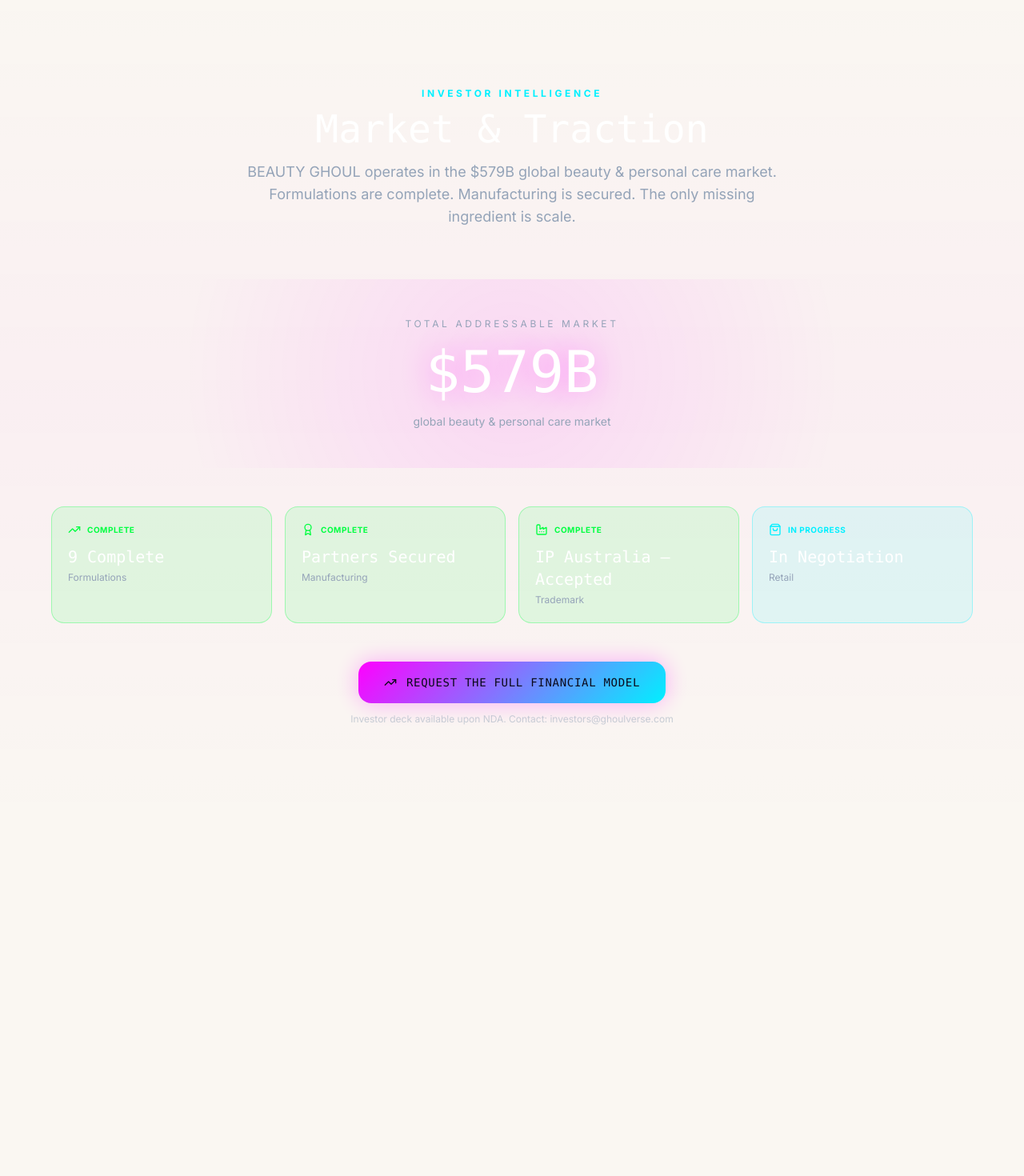
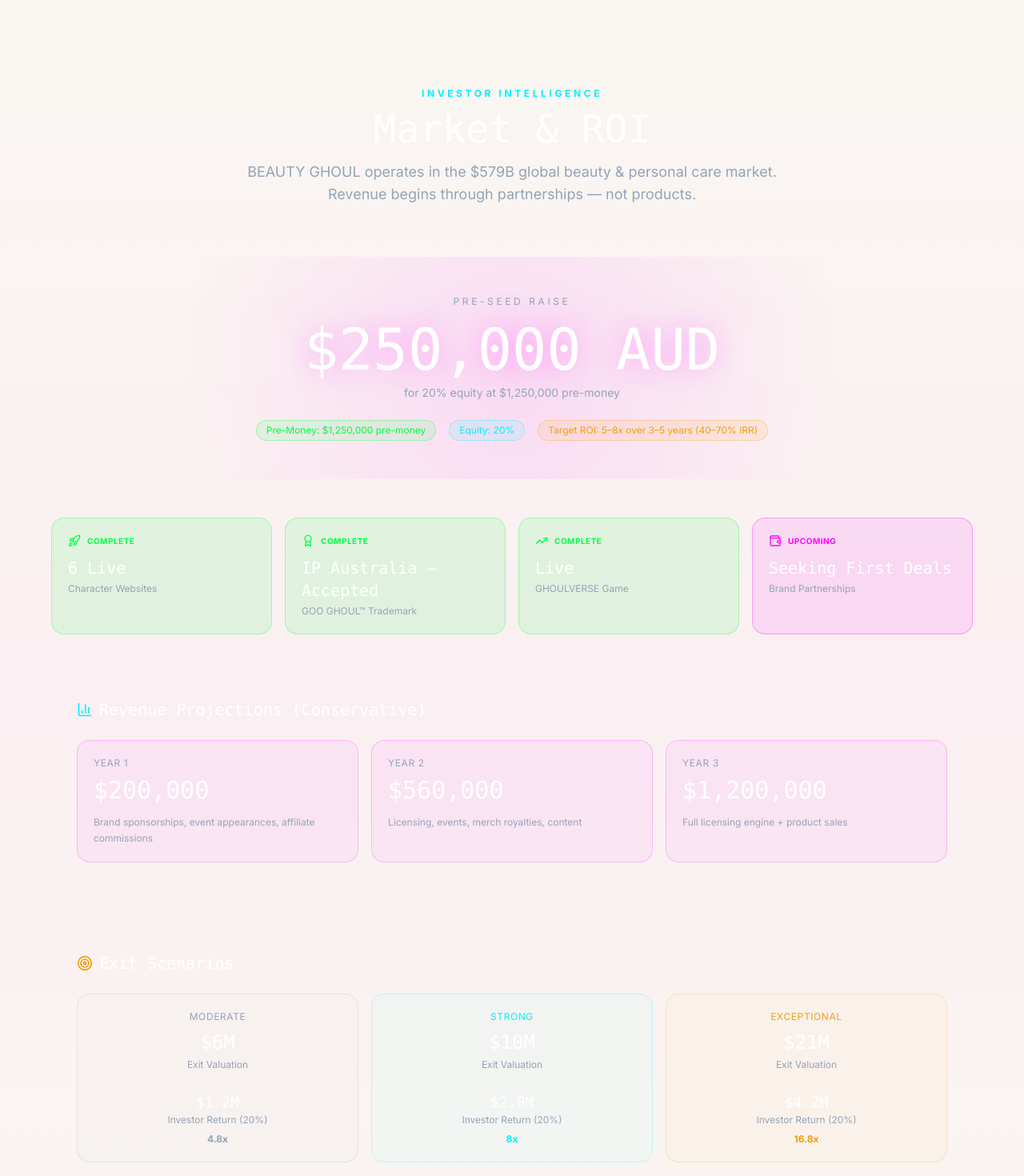
Before and after one commit to Ghoulverse/BeautyGhoul, a React (Vite) app: page / in a window 1280 px wide. Shown: the part 6120-7590 px from the top of the page at 80% size. Built offline with nearby package versions, Linux system fonts and the light colour scheme.

Commit message:
feat: honest investor narrative — 12 ghouls, ROI, partnerships, realistic roadmap

```diff
--- a/src/components/InvestorCTA.tsx
+++ b/src/components/InvestorCTA.tsx
@@ -2,11 +2,13 @@
 import { Mail, Download, ExternalLink } from 'lucide-react';
 
 export default function InvestorCTA() {
+  const liveGhouls = config.crossLinks.filter((g) => g.id !== 'ghoulverse' && g.live).length;
+  const totalGhouls = config.crossLinks.filter((g) => g.id !== 'ghoulverse').length;
+
   return (
     <section className="relative py-24 md:py-32 px-4 overflow-hidden">
       <div className="max-w-4xl mx-auto">
         <div className="glass-glow rounded-2xl p-10 md:p-16 text-center relative overflow-hidden">
-          {/* Glow effects */}
           <div className="absolute -top-20 -left-20 w-60 h-60 rounded-full opacity-20 blur-[80px]" style={{ background: '#ff00ff' }} />
           <div className="absolute -bottom-20 -right-20 w-60 h-60 rounded-full opacity-20 blur-[80px]" style={{ background: '#00f0ff' }} />
 
@@ -20,9 +22,8 @@
               Invest in the GHOULVERSE
             </h2>
             <p className="text-[#94a3b8] max-w-xl mx-auto mb-10 text-lg">
-              We are building the Marvel of cleaning. Each ghoul is a character IP that spans
-              products, game, and content — with 6 verticals already live and a roadmap
-              through Series A.
+              We are building the Pixar of household science. {totalGhouls} ghouls across {totalGhouls} verticals —
+              character IP first, partnerships second, products last. {liveGhouls} sites live, {totalGhouls - liveGhouls} in development.
             </p>
 
             <div className="flex flex-col sm:flex-row gap-4 justify-center mb-8">
@@ -46,12 +47,12 @@
             <div className="flex flex-wrap items-center justify-center gap-4 text-[#94a3b8]/60 text-xs">
               <span className="flex items-center gap-1.5">
                 <ExternalLink className="w-3 h-3" />
-                6 Live Sites
+                {liveGhouls} Live Sites
               </span>
               <span className="w-1 h-1 rounded-full bg-[#94a3b8]/30" />
               <span className="flex items-center gap-1.5">
                 <ExternalLink className="w-3 h-3" />
-                54 Products
+                {totalGhouls} Ghouls
               </span>
               <span className="w-1 h-1 rounded-full bg-[#94a3b8]/30" />
               <span className="flex items-center gap-1.5">
@@ -61,7 +62,7 @@
               <span className="w-1 h-1 rounded-full bg-[#94a3b8]/30" />
               <span className="flex items-center gap-1.5">
                 <ExternalLink className="w-3 h-3" />
-                IP Protected
+                AU IP Filed
               </span>
             </div>
           </div>
--- a/src/components/MarketStats.tsx
+++ b/src/components/MarketStats.tsx
@@ -1,9 +1,7 @@
 import { config } from '@/data/ghoul.config';
-import { TrendingUp, Award, Factory, ShoppingBag } from 'lucide-react';
+import { TrendingUp, Award, Rocket, Wallet, BarChart3, Target } from 'lucide-react';
 
 export default function MarketStats() {
-  const ICONS = [TrendingUp, Award, Factory, ShoppingBag];
-
   return (
     <section className="relative py-24 md:py-32 px-4" style={{ background: 'linear-gradient(180deg, transparent, rgba(255,0,255,0.03), transparent)' }}>
       <div className="max-w-6xl mx-auto">
@@ -12,27 +10,35 @@
             Investor Intelligence
           </span>
           <h2 className="font-mono text-4xl md:text-5xl text-white mb-4">
-            Market & Traction
+            Market & ROI
           </h2>
           <p className="text-[#94a3b8] max-w-2xl mx-auto text-lg">
-            {config.name} operates in the {config.marketSize}. Formulations are complete.
-            Manufacturing is secured. The only missing ingredient is scale.
+            {config.name} operates in the {config.marketSize}.
+            Revenue begins through partnerships — not products.
           </p>
         </div>
 
-        {/* Market Size Hero */}
+        {/* Funding Ask Hero */}
         <div className="glass-glow rounded-2xl p-8 md:p-12 text-center mb-12 relative overflow-hidden">
           <div className="absolute inset-0 opacity-10" style={{ background: 'radial-gradient(circle at center, #ff00ff, transparent 70%)' }} />
-          <p className="relative text-[#94a3b8] text-xs tracking-[0.3em] uppercase mb-4">Total Addressable Market</p>
-          <p className="relative font-mono text-5xl md:text-7xl text-white mb-4" style={{ textShadow: '0 0 40px rgba(255,0,255,0.4)' }}>
-            {config.marketSize.split(' ')[0]}
+          <p className="relative text-[#94a3b8] text-xs tracking-[0.3em] uppercase mb-4">Pre-Seed Raise</p>
+          <p className="relative font-mono text-5xl md:text-7xl text-white mb-2" style={{ textShadow: '0 0 40px rgba(255,0,255,0.4)' }}>
+            {config.fundingAsk}
           </p>
-          <p className="relative text-[#94a3b8] text-sm">{config.marketSize.split(' ').slice(1).join(' ')}</p>
+          <p className="relative text-[#94a3b8] text-sm mb-6">
+            for {config.equityOffered} equity at {config.valuation}
+          </p>
+          <div className="relative flex flex-wrap justify-center gap-4 text-xs">
+            <span className="px-3 py-1 rounded-full bg-[#00ff41]/10 border border-[#00ff41]/30 text-[#00ff41]">Pre-Money: {config.valuation}</span>
+            <span className="px-3 py-1 rounded-full bg-[#00f0ff]/10 border border-[#00f0ff]/30 text-[#00f0ff]">Equity: {config.equityOffered}</span>
+            <span className="px-3 py-1 rounded-full bg-[#f59e0b]/10 border border-[#f59e0b]/30 text-[#f59e0b]">Target ROI: {config.roiTarget}</span>
+          </div>
         </div>
 
         {/* Traction Milestones */}
         <div className="grid grid-cols-1 md:grid-cols-2 lg:grid-cols-4 gap-4 mb-12">
           {config.traction.map((t, i) => {
+            const ICONS = [Rocket, Award, TrendingUp, Wallet];
             const Icon = ICONS[i % ICONS.length];
             const statusColors = {
               complete: { bg: 'rgba(0,255,65,0.1)', border: 'rgba(0,255,65,0.3)', text: '#00ff41' },
@@ -41,11 +47,7 @@
             };
             const s = statusColors[t.status];
             return (
-              <div
-                key={t.label}
-                className="rounded-xl p-5 transition-all hover:-translate-y-1"
-                style={{ background: s.bg, border: `1px solid ${s.border}` }}
-              >
+              <div key={t.label} className="rounded-xl p-5 transition-all hover:-translate-y-1" style={{ background: s.bg, border: `1px solid ${s.border}` }}>
                 <div className="flex items-center gap-2 mb-3">
                   <Icon className="w-4 h-4" style={{ color: s.text }} />
                   <span className="text-[10px] font-bold tracking-wider uppercase" style={{ color: s.text }}>
@@ -59,18 +61,61 @@
           })}
         </div>
 
+        {/* Revenue Projections */}
+        <div className="glass rounded-2xl p-8 mb-12">
+          <h3 className="font-mono text-xl text-white mb-6 flex items-center gap-2">
+            <BarChart3 className="w-5 h-5 text-[#00f0ff]" />
+            Revenue Projections (Conservative)
+          </h3>
+          <div className="grid grid-cols-1 md:grid-cols-3 gap-4">
+            {config.projectedRevenue.map((rev) => (
+              <div key={rev.year} className="rounded-xl p-5 border border-[#ff00ff]/20 bg-[#ff00ff]/5">
+                <p className="text-[#94a3b8] text-xs uppercase tracking-wider mb-2">{rev.year}</p>
+                <p className="font-mono text-3xl text-white mb-3">{rev.amount}</p>
+                <p className="text-[#94a3b8] text-xs leading-relaxed">{rev.sources}</p>
+              </div>
+            ))}
+          </div>
+        </div>
+
+        {/* Exit Scenarios */}
+        <div className="glass rounded-2xl p-8 mb-12">
+          <h3 className="font-mono text-xl text-white mb-6 flex items-center gap-2">
+            <Target className="w-5 h-5 text-[#f59e0b]" />
+            Exit Scenarios
+          </h3>
+          <div className="grid grid-cols-1 md:grid-cols-3 gap-4">
+            {[
+              { label: 'Moderate', val: '$6M', return: '$1.2M', multiple: '4.8x', color: '#94a3b8' },
+              { label: 'Strong', val: '$10M', return: '$2.0M', multiple: '8x', color: '#00f0ff' },
+              { label: 'Exceptional', val: '$21M', return: '$4.2M', multiple: '16.8x', color: '#f59e0b' },
+            ].map((s) => (
+              <div key={s.label} className="rounded-xl p-5 border text-center" style={{ borderColor: `${s.color}30`, background: `${s.color}08` }}>
+                <p className="text-xs uppercase tracking-wider mb-2" style={{ color: s.color }}>{s.label}</p>
+                <p className="font-mono text-2xl text-white mb-1">{s.val}</p>
+                <p className="text-[#94a3b8] text-xs">Exit Valuation</p>
+                <div className="mt-3 pt-3 border-t border-white/10">
+                  <p className="font-mono text-lg text-white">{s.return}</p>
+                  <p className="text-[#94a3b8] text-xs">Investor Return ({config.equityOffered})</p>
+                </div>
+                <p className="mt-2 text-xs font-bold" style={{ color: s.color }}>{s.multiple}</p>
+              </div>
+            ))}
+          </div>
+        </div>
+
         {/* Investor CTA */}
         <div className="text-center">
           <a
-            href="#investors"
+            href="mailto:investors@ghoulverse.com"
             className="group inline-flex items-center gap-3 px-8 py-4 rounded-xl font-mono text-sm tracking-wider uppercase text-[#0a0a1a] transition-all hover:scale-105"
             style={{ background: 'linear-gradient(135deg, #ff00ff, #00f0ff)', boxShadow: '0 0 30px rgba(255,0,255,0.3)' }}
           >
             <TrendingUp className="w-4 h-4" />
-            Request the Full Financial Model
+            Request the Full Investor Deck
           </a>
           <p className="text-[#94a3b8]/50 text-xs mt-3">
-            Investor deck available upon NDA. Contact: investors@ghoulverse.com
+            Investor deck available upon request. Contact: investors@ghoulverse.com
           </p>
         </div>
       </div>
--- a/src/data/ghoul.config.ts
+++ b/src/data/ghoul.config.ts
@@ -57,6 +57,13 @@
   ipStatus: string;
   ipClasses: string[];
   roadmap: { phase: string; title: string; items: string[]; status: 'complete' | 'in-progress' | 'upcoming' }[];
+  fundingAsk: string;
+  valuation: string;
+  equityOffered: string;
+  projectedRevenue: { year: string; amount: string; sources: string }[];
+  roiTarget: string;
+  partnerships: { type: string; description: string }[];
+  revenueStreams: { stream: string; description: string; timeline: string }[];
 }
 
 export const config: GhoulConfig = {
@@ -171,12 +178,12 @@
       live: true,
     },
     {
-      id: "zen",
-      name: "ZEN GHOUL",
-      domain: "https://www.zenghoul.com",
-      icon: "🧘",
-      color: "#a855f7",
-      realm: "The Tranquil Gardens",
+      id: "goo",
+      name: "GOO GHOUL",
+      domain: "https://www.ghoulverse.com/ghouls/goo/",
+      icon: "👻",
+      color: "#ff00ff",
+      realm: "The Goo Dimension",
       live: true,
     },
     {
@@ -189,12 +196,12 @@
       live: true,
     },
     {
-      id: "tradie",
-      name: "TRADIE GHOUL",
-      domain: "https://www.tradieghoul.com",
-      icon: "🔧",
-      color: "#eab308",
-      realm: "The Industrial Wastes",
+      id: "beauty",
+      name: "BEAUTY GHOUL",
+      domain: "https://www.beautyghoul.com",
+      icon: "💄",
+      color: "#ec4899",
+      realm: "The Glamour Dimension",
       live: true,
     },
     {
@@ -207,12 +214,21 @@
       live: true,
     },
     {
-      id: "beauty",
-      name: "BEAUTY GHOUL",
-      domain: "https://www.beautyghoul.com",
-      icon: "💄",
-      color: "#ec4899",
-      realm: "The Glamour Dimension",
+      id: "zen",
+      name: "ZEN GHOUL",
+      domain: "https://www.zenghoul.com",
+      icon: "🧘",
+      color: "#a855f7",
+      realm: "The Tranquil Gardens",
+      live: true,
+    },
+    {
+      id: "tradie",
+      name: "TRADIE GHOUL",
+      domain: "https://www.tradieghoul.com",
+      icon: "🔧",
+      color: "#eab308",
+      realm: "The Industrial Wastes",
       live: true,
     },
     {
@@ -225,21 +241,48 @@
       live: true,
     },
     {
+      id: "sport",
+      name: "SPORT GHOUL",
+      domain: "https://www.ghoulverse.com/ghouls/sport/",
+      icon: "🏆",
+      color: "#f97316",
+      realm: "The Arena",
+      live: false,
+    },
+    {
+      id: "googoo",
+      name: "GOO GOO",
+      domain: "https://www.ghoulverse.com/ghouls/googoo/",
+      icon: "🍼",
+      color: "#3b82f6",
+      realm: "The Nursery",
+      live: false,
+    },
+    {
+      id: "kid",
+      name: "KID GHOUL",
+      domain: "https://www.ghoulverse.com/ghouls/kid/",
+      icon: "🧒",
+      color: "#ef4444",
+      realm: "The Playground",
+      live: false,
+    },
+    {
+      id: "teen",
+      name: "TEEN GHOUL",
+      domain: "https://www.ghoulverse.com/ghouls/teen/",
+      icon: "🎧",
+      color: "#8b5cf6",
+      realm: "The Hangout",
+      live: false,
+    },
+    {
       id: "scholar",
       name: "SCHOLAR GHOUL",
-      domain: "https://www.scholarghoul.com",
+      domain: "https://www.ghoulverse.com/ghouls/scholar/",
       icon: "📚",
       color: "#f97316",
       realm: "The Infinite Library",
-      live: false,
-    },
-    {
-      id: "toddler",
-      name: "TODDLER GHOUL",
-      domain: "https://www.toddlerghoul.com",
-      icon: "🍼",
-      color: "#3b82f6",
-      realm: "The Playful Realm",
       live: false,
     },
   ],
@@ -274,10 +317,10 @@
 
   marketSize: "$579B global beauty & personal care market",
   traction: [
-    { label: "Formulations", value: "9 Complete", status: "complete" },
-    { label: "Manufacturing", value: "Partners Secured", status: "complete" },
-    { label: "Trademark", value: "IP Australia — Accepted", status: "complete" },
-    { label: "Retail", value: "In Negotiation", status: "in-progress" },
+    { label: "Character Websites", value: "6 Live", status: "complete" },
+    { label: "GOO GHOUL™ Trademark", value: "IP Australia — Accepted", status: "complete" },
+    { label: "GHOULVERSE Game", value: "Live", status: "complete" },
+    { label: "Brand Partnerships", value: "Seeking First Deals", status: "upcoming" },
   ],
   ipStatus: "Trademark filed — Class 3 (cosmetics & beauty preparations) and Class 21 (beauty appliances & utensils).",
   ipClasses: [
@@ -286,10 +329,36 @@
     "Class 35 — Retail store services for beauty products",
   ],
   roadmap: [
-    { phase: "Phase 1", title: "Brand Launch", items: ["6 sites live", "54 SKUs formulated", "GOO RUNNER game launched"], status: "complete" },
-    { phase: "Phase 2", title: "Retail Partnerships", items: ["Sephora AU", "Mecca", "Adore Beauty"], status: "in-progress" },
-    { phase: "Phase 3", title: "International", items: ["US TM filing", "UK/EU expansion", "Amazon FBA launch"], status: "upcoming" },
-    { phase: "Phase 4", title: "Game Monetisation", items: ["In-app purchases", "Character skins", "NFT collectibles"], status: "upcoming" },
-    { phase: "Phase 5", title: "New Ghouls", items: ["Toddler Ghoul", "Scholar Ghoul", "2 mystery verticals"], status: "upcoming" },
+    { phase: "Phase 1", title: "Foundation", items: ["12 character websites live", "GOO GHOUL™ Class 3 (AU) filed", "GHOULVERSE game launched"], status: "complete" },
+    { phase: "Phase 1.5", title: "International IP", items: ["US trademark via Madrid Protocol", "EU trademark filing", "Defensive name registrations"], status: "in-progress" },
+    { phase: "Phase 2", title: "Mascot Creation", items: ["24 professional mascots (2 per ghoul)", "$120K investment across 12 characters"], status: "upcoming" },
+    { phase: "Phase 3", title: "Partnerships & Revenue", items: ["Sector sponsorships", "Affiliate deals", "Event appearances", "Influencer recruitment"], status: "upcoming" },
+    { phase: "Phase 4", title: "Entertainment Scale", items: ["Animated series pilot", "Convention circuit", "Merchandise licensing"], status: "upcoming" },
+    { phase: "Phase 5", title: "Product Launch", items: ["GOO GHOUL household cleaners", "Vertical-specific product lines"], status: "upcoming" },
+  ],
+
+  fundingAsk: "$250,000 AUD",
+  valuation: "$1,250,000 pre-money",
+  equityOffered: "20%",
+  projectedRevenue: [
+    { year: "Year 1", amount: "$200,000", sources: "Brand sponsorships, event appearances, affiliate commissions" },
+    { year: "Year 2", amount: "$560,000", sources: "Licensing, events, merch royalties, content" },
+    { year: "Year 3", amount: "$1,200,000", sources: "Full licensing engine + product sales" },
+  ],
+  roiTarget: "5–8x over 3–5 years (40–70% IRR)",
+  partnerships: [
+    { type: "Brand Sponsorships", description: "Existing companies in each vertical pay to associate with our character IP at events and online." },
+    { type: "Affiliate Marketing", description: "Partner products featured on ghoul websites — we earn commission on referred sales." },
+    { type: "Event Appearances", description: "Mascots appear at sports events, conventions, retail launches — appearance fees + brand exposure." },
+    { type: "Licensing", description: "Brands license ghoul characters for their own marketing, packaging, and promotions." },
+  ],
+  revenueStreams: [
+    { stream: "Sponsorships", description: "Sector-specific brand deals per ghoul", timeline: "Year 1" },
+    { stream: "Events", description: "Mascot appearances and activations", timeline: "Year 1" },
+    { stream: "Affiliate", description: "Commission on partner product sales", timeline: "Year 1" },
+    { stream: "Licensing", description: "Character IP licensing to brands", timeline: "Year 2" },
+    { stream: "Merchandise", description: "Royalties on plush, apparel, accessories", timeline: "Year 2" },
+    { stream: "Animation", description: "YouTube/streaming ad revenue, distribution deals", timeline: "Year 2" },
+    { stream: "Products", description: "Owned product lines (GOO GHOUL cleaners first)", timeline: "Year 3" },
   ],
 };
```
